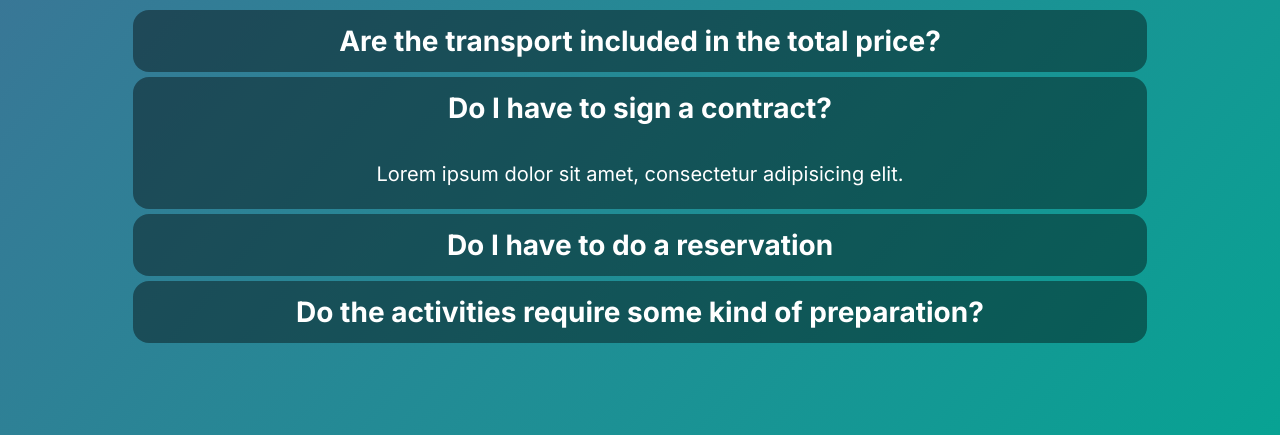
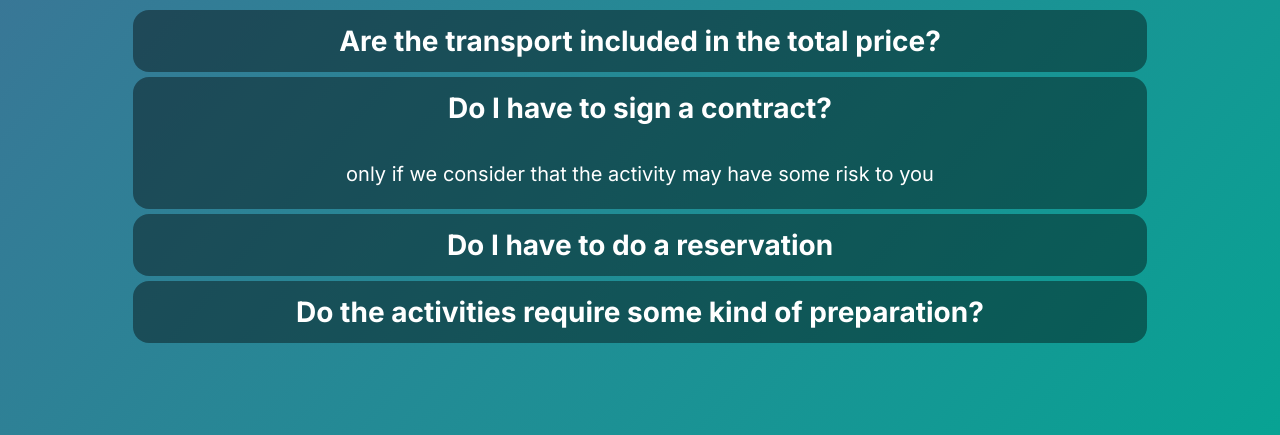
Before and after one commit to Pablogrammer/Design_project, a website built with Parcel: page TheAdventureWeb/html/faq.html in a window 1280 px wide. Both pictures are taken after a click on the element "Do I have to sign a contract?". Shown: the part 365-800 px from the top of the page. Built offline with nearby package versions, Linux system fonts and the light colour scheme.

Commit message:
comments

```diff
--- a/TheAdventureWeb/html/faq.html
+++ b/TheAdventureWeb/html/faq.html
@@ -19,6 +19,8 @@
 </head>
 
 <body class="faq_body">
+
+<!-- Header: where the navbar is located -->
 
     <header>
         <nav class="topnav">
@@ -45,6 +47,9 @@
 
 <div class="faq_content">
     <h1 id="title_faq">FAQ</h1>
+
+    <!-- This container has been made with ajax and jquery, both included on bootstrap.js file -->
+
     <div class="faq-container">
         <div class="panel-group" id="accordion">
 
@@ -58,7 +63,7 @@
         <div class="question" data-toggle="collapse" data-parent="#accordion" href="#collapse2">
             <p class="q_title">Do I have to sign a contract?</p>
             <div id="collapse2" class="panel-collapse collapse in">
-                <div class="panel-body">Lorem ipsum dolor sit amet, consectetur adipisicing elit.</div>
+                <div class="panel-body">only if we consider that the activity may have some risk to you</div>
               </div>
         </div>
 
@@ -79,6 +84,7 @@
 </div>
 </div>
 
+  <!-- Footer: where my footer is located -->
 
     <footer>
         <div class="footer-container">
@@ -89,6 +95,7 @@
 
     </footer>
 
+    <!-- Here we have the necesary scripts of bootstrap an mine -->
     <script src="https://cdn.jsdelivr.net/npm/bootstrap@5.1.0/dist/js/bootstrap.bundle.min.js"></script>
     <script src="https://code.jquery.com/jquery-3.3.1.slim.min.js" integrity="sha384-q8i/X+965DzO0rT7abK41JStQIAqVgRVzpbzo5smXKp4YfRvH+8abtTE1Pi6jizo" crossorigin="anonymous"></script>
     <script src="https://cdnjs.cloudflare.com/ajax/libs/popper.js/1.14.7/umd/popper.min.js" integrity="sha384-UO2eT0CpHqdSJQ6hJty5KVphtPhzWj9WO1clHTMGa3JDZwrnQq4sF86dIHNDz0W1" crossorigin="anonymous"></script>
--- a/TheAdventureWeb/scss/_variables.scss
+++ b/TheAdventureWeb/scss/_variables.scss
@@ -1,11 +1,19 @@
+// Color variables
+
 $color_black: black;
 $color_white: white;
-$font-family_inter: 'Inter';
 $background-color_blur-black: rgba(0, 0, 0, 0.412);
-$color_inherit: inherit;
-$color_none: none;
 $background-color_blue: #0055ff;
 $background-color_transparent: transparent;
 $color_blue: blue;
 $background-color_google: #ea4335;
 $background-color_facebook: #3b5998;
+
+// font family variables
+
+$font-family_inter: 'Inter';
+
+// other variables
+
+$color_inherit: inherit;
+$color_none: none;
--- a/TheAdventureWeb/scss/main.scss
+++ b/TheAdventureWeb/scss/main.scss
@@ -1,3 +1,7 @@
+
+// Main scss file. this will be the only one linked to every page on the web.
+// all the others files are tied here with an import.
+
 @import "variables";
 @import "header";
 @import "index";
```
Also changed, not shown: TheAdventureWeb/html/activities.html (+7 -0 lines), TheAdventureWeb/html/contact.html (+9 -0 lines), TheAdventureWeb/html/login.html (+7 -0 lines), TheAdventureWeb/html/register.html (+7 -0 lines), TheAdventureWeb/scripts/script.js (+7 -0 lines), TheAdventureWeb/scss/_activities.scss (+7 -3 lines), TheAdventureWeb/scss/_contact.scss (+12 -3 lines), TheAdventureWeb/scss/_faq.scss (+14 -2 lines), TheAdventureWeb/scss/_footer.scss (+8 -0 lines), TheAdventureWeb/scss/_form.scss (+9 -0 lines), TheAdventureWeb/scss/_header.scss (+13 -6 lines), TheAdventureWeb/scss/_index.scss (+9 -4 lines).
